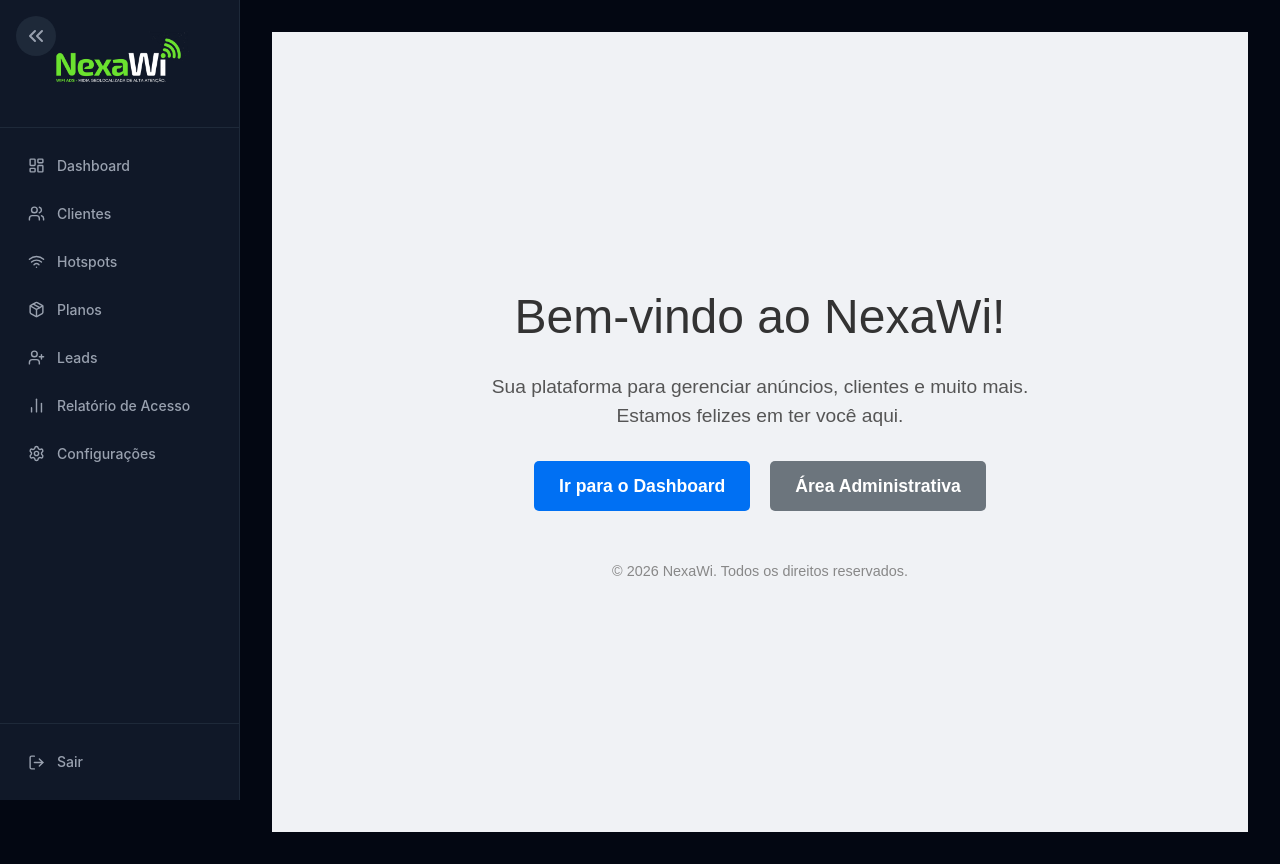
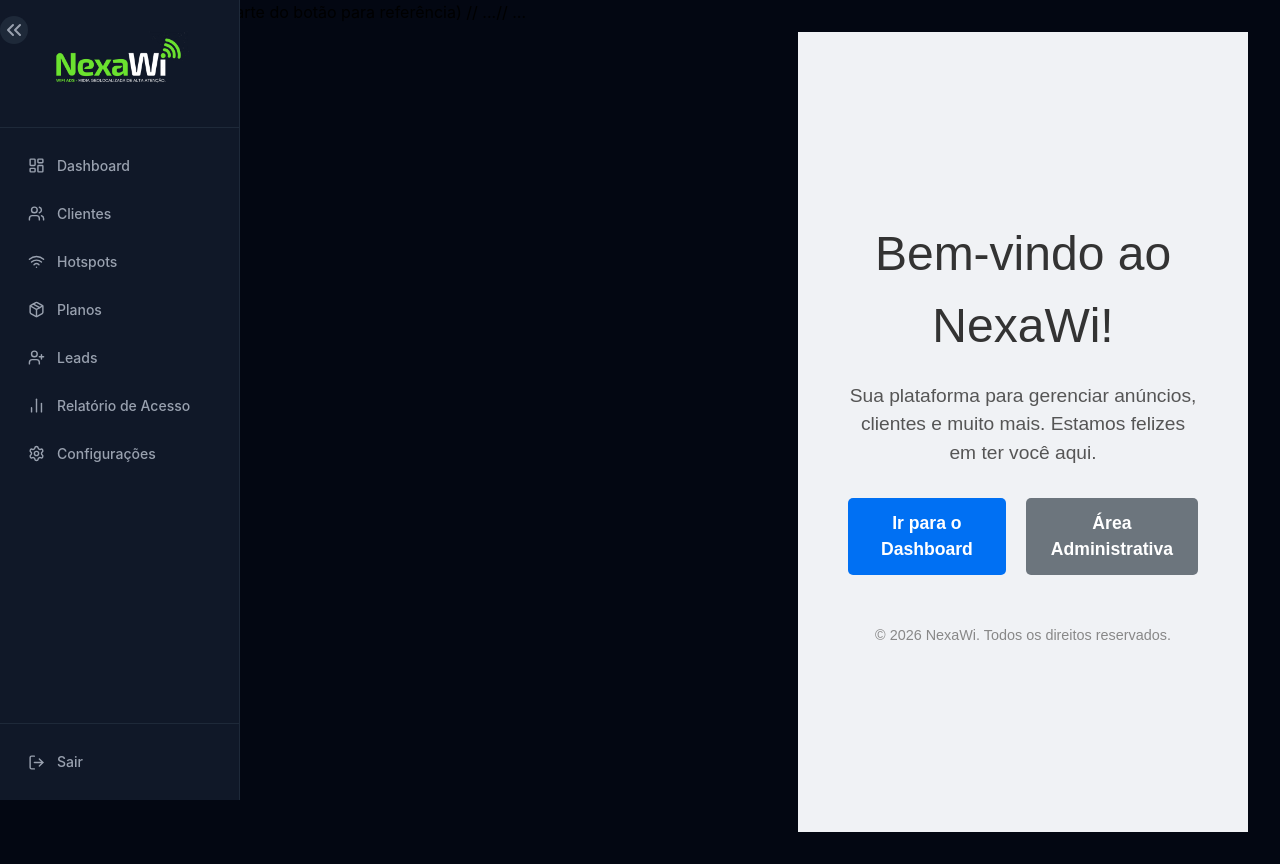
Before and after one commit to jamesnebou/nexawi-ads, a Next.js app: page / in a window 1280 px wide. Built offline with nearby package versions, Linux system fonts and the light colour scheme.

Commit message:
Permissão no supabase

```diff
--- a/src/app/layout.js
+++ b/src/app/layout.js
@@ -3,8 +3,8 @@
 
 import { useState } from 'react'
 import { X, Menu, ChevronsLeft, ChevronsRight } from 'lucide-react'
-import Sidebar from '../components/Sidebar' // Caminho CORRIGIDO para o Sidebar
-import './globals.css' // Importa seus estilos globais
+import Sidebar from '../components/Sidebar'
+import './globals.css'
 
 export default function RootLayout({ children }) {
   const [isMobileSidebarOpen, setIsMobileSidebarOpen] = useState(false)
@@ -30,12 +30,16 @@ export default function RootLayout({ children }) {
           </button>
 
           {/* Botão para encolher/expandir sidebar no desktop (canto superior esquerdo) */}
+         // src/app/layout.js (apenas a parte do botão para referência)
+// ...
+          {/* Botão para encolher/expandir sidebar no desktop (canto superior esquerdo) */}
           <button
-            className="fixed top-4 left-4 z-50 p-2 rounded-full bg-gray-800 text-gray-400 hidden md:block hover:bg-gray-700 transition-colors"
+            className="fixed top-4 left-0 z-50 p-0.5 rounded-full bg-gray-800 text-gray-400 hidden md:block hover:bg-gray-700 transition-colors" // Ajustado left-0 e p-0.5
             onClick={() => setIsDesktopSidebarCollapsed(!isDesktopSidebarCollapsed)}
           >
             {isDesktopSidebarCollapsed ? <ChevronsRight size={24} /> : <ChevronsLeft size={24} />}
           </button>
+// ...
 
           {/* Overlay para mobile quando sidebar está aberto */}
           {isMobileSidebarOpen && (
```
